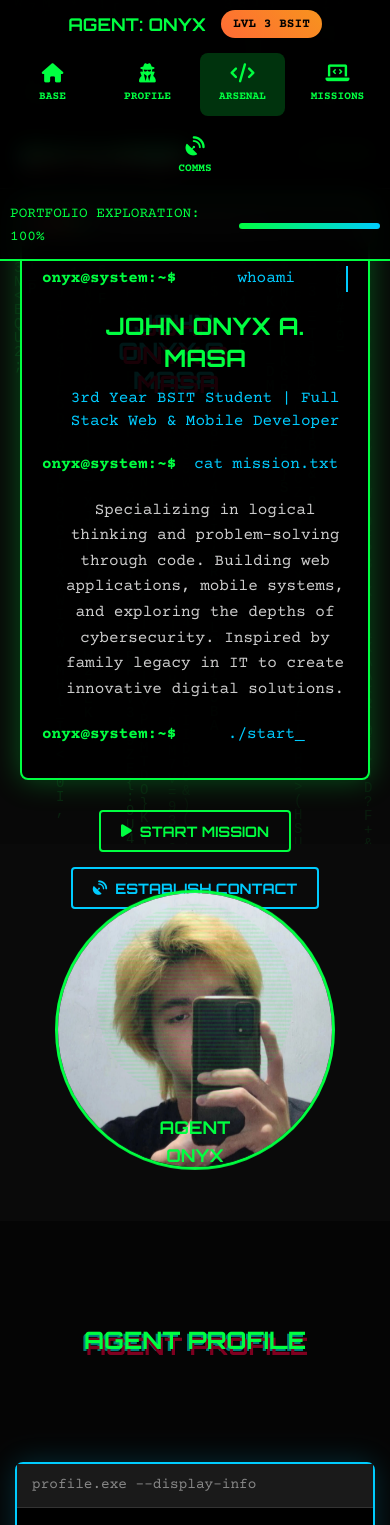
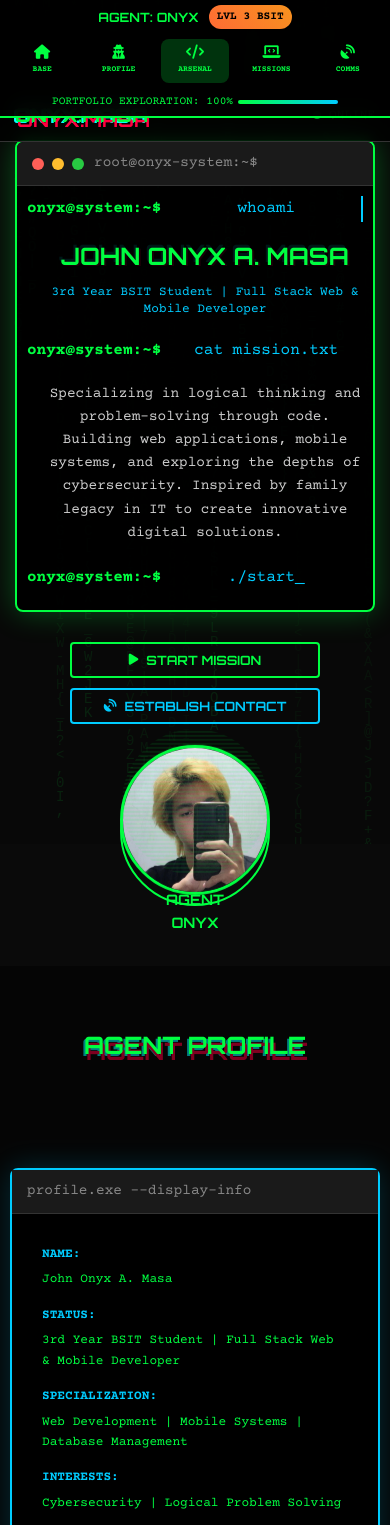
Before and after one commit to Onyx-Masa/onyx-masa.github.io, a plain HTML site: page index.html in a window 390 px wide. Shown: the top 1525 px of the page. Drawn offline with nearby package versions, Linux system fonts and the light colour scheme; animation ran at ten frames a second.

Commit message:
Add files via upload

```diff
--- a/style.css
+++ b/style.css
@@ -1085,59 +1085,133 @@ body {
 /* Responsive Design */
 @media (max-width: 768px) {
     .game-hud {
-        padding: 10px;
-    }
-
-    .terminal-window {
-        min-width: auto;
-        width: 100%;
-    }
-
-    .hero-subtitle {
-        white-space: normal;
-        font-size: 1rem;
+        padding: 8px 10px;
     }
 
     .hud-main {
         flex-direction: column;
-        gap: 15px;
+        gap: 10px;
         align-items: stretch;
     }
 
     .player-info {
         justify-content: center;
         flex: none;
+        flex-wrap: wrap;
+        gap: 10px;
+    }
+
+    .player-name {
+        font-size: 0.9rem;
+    }
+
+    .level-indicator {
+        font-size: 0.7rem;
+        padding: 3px 8px;
     }
 
     .checkpoint-nav {
         flex-wrap: wrap;
-        gap: 10px;
+        gap: 8px;
         flex: none;
+        justify-content: center;
+    }
+
+    .checkpoint {
+        flex: 1;
+        min-width: 60px;
+        max-width: 80px;
+        padding: 8px 4px;
+    }
+
+    .checkpoint i {
+        font-size: 1rem;
+    }
+
+    .checkpoint span {
+        font-size: 0.6rem;
     }
 
     .mission-progress {
         justify-content: center;
         flex: none;
+        font-size: 0.8rem;
+        flex-wrap: wrap;
+        gap: 5px;
     }
 
-    .checkpoint {
-        flex: 1;
-        min-width: 80px;
+    .progress-bar-hud {
+        width: 120px;
+        height: 4px;
+    }
+
+    .navbar {
+        top: 90px;
+        padding: 10px 0;
+    }
+
+    .nav-container {
+        padding: 0 15px;
+        flex-wrap: wrap;
+        gap: 10px;
+    }
+
+    .nav-logo {
+        font-size: 1.2rem;
+    }
+
+    .nav-status {
+        font-size: 0.8rem;
+    }
+
+    .hero {
+        padding: 140px 0 60px;
+        min-height: auto;
     }
 
     .hero-container {
         grid-template-columns: 1fr;
         text-align: center;
         gap: 2rem;
+        padding: 0 15px;
+    }
+
+    .terminal-window {
+        min-width: auto;
+        width: 100%;
+        max-width: 100%;
+    }
+
+    .terminal-body {
+        padding: 15px;
     }
 
     .hero-title {
-        font-size: 2rem;
+        font-size: 1.8rem;
     }
 
-    .avatar-frame {
-        width: 180px;
-        height: 180px;
+    .hero-subtitle {
+        white-space: normal;
+        font-size: 0.9rem;
+        line-height: 1.3;
+    }
+
+    .hero-description {
+        font-size: 0.9rem;
+    }
+
+    .hero-buttons {
+        flex-direction: column;
+        align-items: center;
+        gap: 10px;
+    }
+
+    .btn {
+        padding: 10px 20px;
+        font-size: 0.9rem;
+        width: 100%;
+        max-width: 250px;
+        justify-content: center;
     }
 
     .hologram-avatar {
@@ -1146,7 +1220,23 @@ body {
     }
 
     .avatar-frame {
-        font-size: 4rem;
+        width: 200px;
+        height: 200px;
+    }
+
+    .profile-image {
+        width: 200px !important;
+        height: 200px !important;
+    }
+
+    .profile-fallback {
+        width: 200px !important;
+        height: 200px !important;
+        font-size: 3rem !important;
+    }
+
+    .hologram-text {
+        font-size: 0.9rem;
     }
 
     .stats-grid {
@@ -1169,34 +1259,150 @@ body {
     }
 
     .section-title {
-        font-size: 2rem;
+        font-size: 1.8rem;
     }
 
-    .navbar {
-        top: 120px;
+    .container {
+        padding: 0 15px;
     }
 
-    .hero {
-        padding: 200px 0 80px;
+    .about, .skills, .projects, .contact {
+        padding: 60px 0;
+    }
+
+    .profile-terminal, .contact-terminal {
+        margin: 0 -5px;
+    }
+
+    .data-line {
+        flex-direction: column;
+        align-items: flex-start;
+        gap: 5px;
+    }
+
+    .data-label {
+        min-width: auto;
+        font-size: 0.9rem;
+    }
+
+    .data-value {
+        font-size: 0.9rem;
+        word-break: break-word;
+    }
+
+    .contact-method {
+        padding: 1rem;
+        min-width: auto;
+        width: 100%;
+    }
+
+    .method-icon {
+        width: 40px;
+        height: 40px;
+        font-size: 1.2rem;
+    }
+
+    .method-info {
+        gap: 2px;
+    }
+
+    .method-label {
+        font-size: 0.7rem;
+    }
+
+    .method-value {
+        font-size: 0.9rem;
+        word-break: break-all;
+    }
+
+    .method-status {
+        font-size: 0.7rem;
     }
 }
 
 @media (max-width: 480px) {
+    .game-hud {
+        padding: 5px 8px;
+    }
+
+    .player-name {
+        font-size: 0.8rem;
+    }
+
+    .checkpoint {
+        min-width: 50px;
+        max-width: 70px;
+        padding: 6px 2px;
+    }
+
+    .checkpoint i {
+        font-size: 0.9rem;
+    }
+
+    .checkpoint span {
+        font-size: 0.5rem;
+    }
+
+    .mission-progress {
+        font-size: 0.7rem;
+    }
+
+    .progress-bar-hud {
+        width: 100px;
+    }
+
     .hero-title {
         font-size: 1.5rem;
+    }
+
+    .hero-subtitle {
+        font-size: 0.8rem;
     }
 
     .section-title {
         font-size: 1.5rem;
     }
 
-    .container {
-        padding: 0 15px;
+    .terminal-body {
+        padding: 10px;
     }
 
     .btn {
-        padding: 10px 20px;
-        font-size: 0.9rem;
+        padding: 8px 16px;
+        font-size: 0.8rem;
+    }
+
+    .hologram-avatar {
+        width: 150px;
+        height: 150px;
+    }
+
+    .avatar-frame {
+        width: 150px;
+        height: 150px;
+    }
+
+    .profile-image {
+        width: 150px !important;
+        height: 150px !important;
+    }
+
+    .profile-fallback {
+        width: 150px !important;
+        height: 150px !important;
+        font-size: 2.5rem !important;
+    }
+
+    .data-label, .data-value {
+        font-size: 0.8rem;
+    }
+
+    .method-value {
+        font-size: 0.8rem;
+    }
+
+    .container {
+        padding: 0 15px;
     }
 
     .hero-buttons {
@@ -1204,3 +1410,44 @@ body {
         align-items: center;
     }
 }
+
+/* Extra small devices */
+@media (max-width: 320px) {
+    .checkpoint {
+        min-width: 45px;
+        max-width: 60px;
+    }
+
+    .checkpoint span {
+        font-size: 0.4rem;
+    }
+
+    .hero-title {
+        font-size: 1.3rem;
+    }
+
+    .section-title {
+        font-size: 1.3rem;
+    }
+
+    .hologram-avatar {
+        width: 120px;
+        height: 120px;
+    }
+
+    .avatar-frame {
+        width: 120px;
+        height: 120px;
+    }
+
+    .profile-image {
+        width: 120px !important;
+        height: 120px !important;
+    }
+
+    .profile-fallback {
+        width: 120px !important;
+        height: 120px !important;
+        font-size: 2rem !important;
+    }
+}
```
